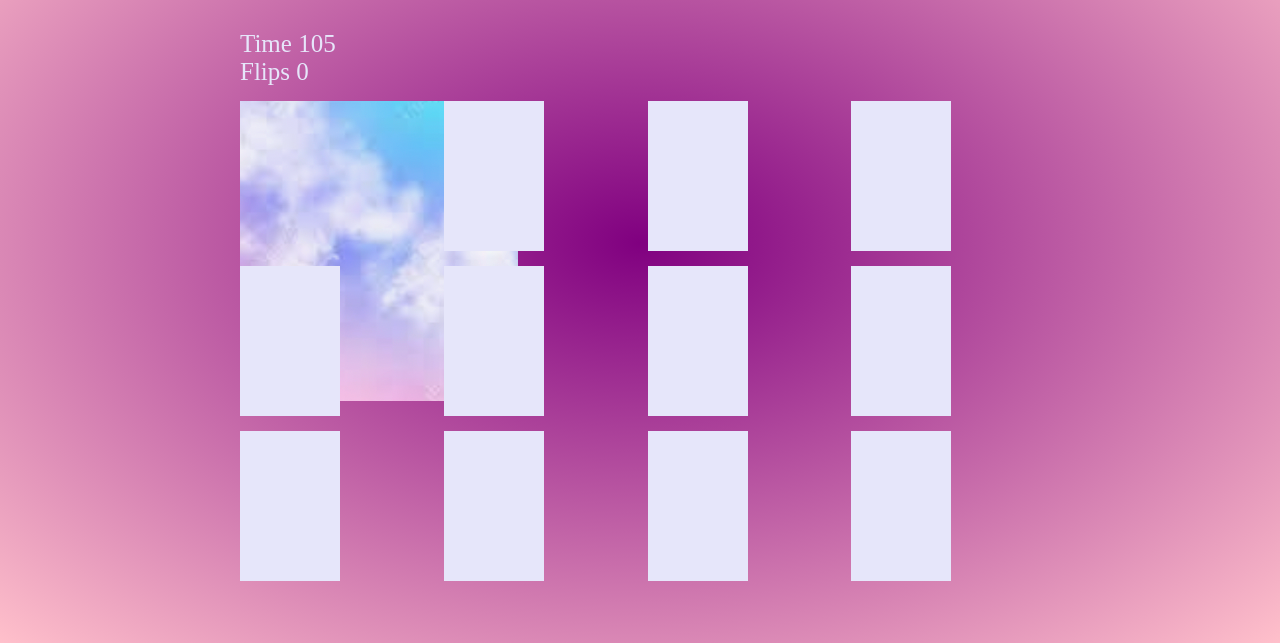
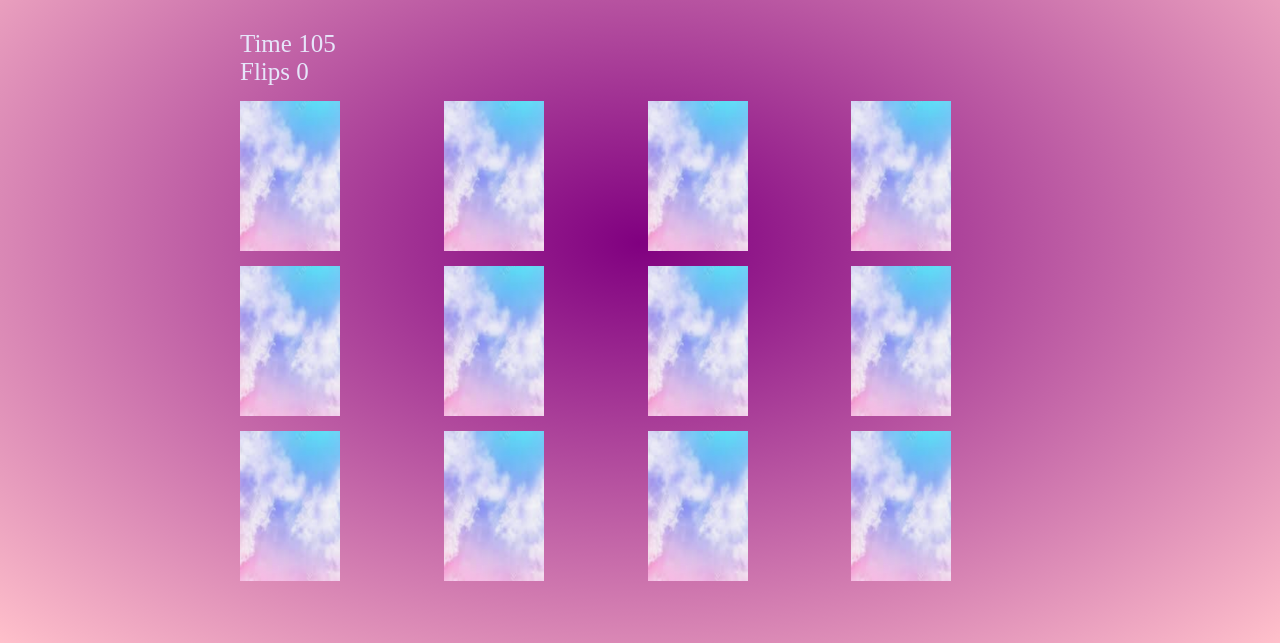
Before and after one commit to DanielleSmikle/MatchingCards, a plain HTML site: page index.html in a window 1280 px wide. Shown: the part 157-800 px from the top of the page. Drawn offline with Linux system fonts and the light colour scheme.

Commit message:
cards are forming correctly

```diff
--- a/index.html
+++ b/index.html
@@ -34,22 +34,53 @@
                 <div class="card-back card-face"></div>
                 <img class="cloud" src="image/backpic.png" alt="clouds"/>
 
+                <div class="card-front card-face"></div>
 
-
-
-                <div class="card-front card-face"></div>
             </div>
-            <div class="card"></div>
-            <div class="card"></div>
-            <div class="card"></div>
-            <div class="card"></div>
-            <div class="card"></div>
-            <div class="card"></div>
-            <div class="card"></div>
-            <div class="card"></div>
-            <div class="card"></div>
-            <div class="card"></div>
-            <div class="card"></div>
+            <div class="card">
+                <div class="card-back card-face"></div>
+                <img class="cloud" src="image/backpic.png" alt="clouds"/>
+            </div>
+            <div class="card">
+                <div class="card-back card-face"></div>
+                <img class="cloud" src="image/backpic.png" alt="clouds"/>
+            </div>
+            <div class="card">
+                <div class="card-back card-face"></div>
+                <img class="cloud" src="image/backpic.png" alt="clouds"/>
+            </div>
+            <div class="card">
+                <div class="card-back card-face"></div>
+                <img class="cloud" src="image/backpic.png" alt="clouds"/>
+            </div>
+            <div class="card">
+                <div class="card-back card-face"></div>
+                <img class="cloud" src="image/backpic.png" alt="clouds"/>
+            </div>
+            <div class="card">
+                <div class="card-back card-face"></div>
+                <img class="cloud" src="image/backpic.png" alt="clouds"/>
+            </div>
+            <div class="card">
+                <div class="card-back card-face"></div>
+                <img class="cloud" src="image/backpic.png" alt="clouds"/>
+            </div>
+            <div class="card">
+                <div class="card-back card-face"></div>
+                <img class="cloud" src="image/backpic.png" alt="clouds"/>
+            </div>
+            <div class="card">
+                <div class="card-back card-face"></div>
+                <img class="cloud" src="image/backpic.png" alt="clouds"/>
+            </div>
+            <div class="card">
+                <div class="card-back card-face"></div>
+                <img class="cloud" src="image/backpic.png" alt="clouds"/>
+            </div>
+            <div class="card">
+                <div class="card-back card-face"></div>
+                <img class="cloud" src="image/backpic.png" alt="clouds"/>
+            </div>
 
         </div>
 </body>
--- a/style.css
+++ b/style.css
@@ -57,8 +57,8 @@ body {
 
 .card-face {
     position: absolute;
-    width: 100%;
-    height: 100%;
+    width: 150px;
+    height: 100px;
     display: flex;
     justify-content: center;
     align-items: center;
@@ -68,5 +68,9 @@ body {
 .backpic{
     height: 150px;
     width: 100px;
-    size: absolute;
 }
+
+img{
+    height: 150px;
+    width: 100px;
+}
```
